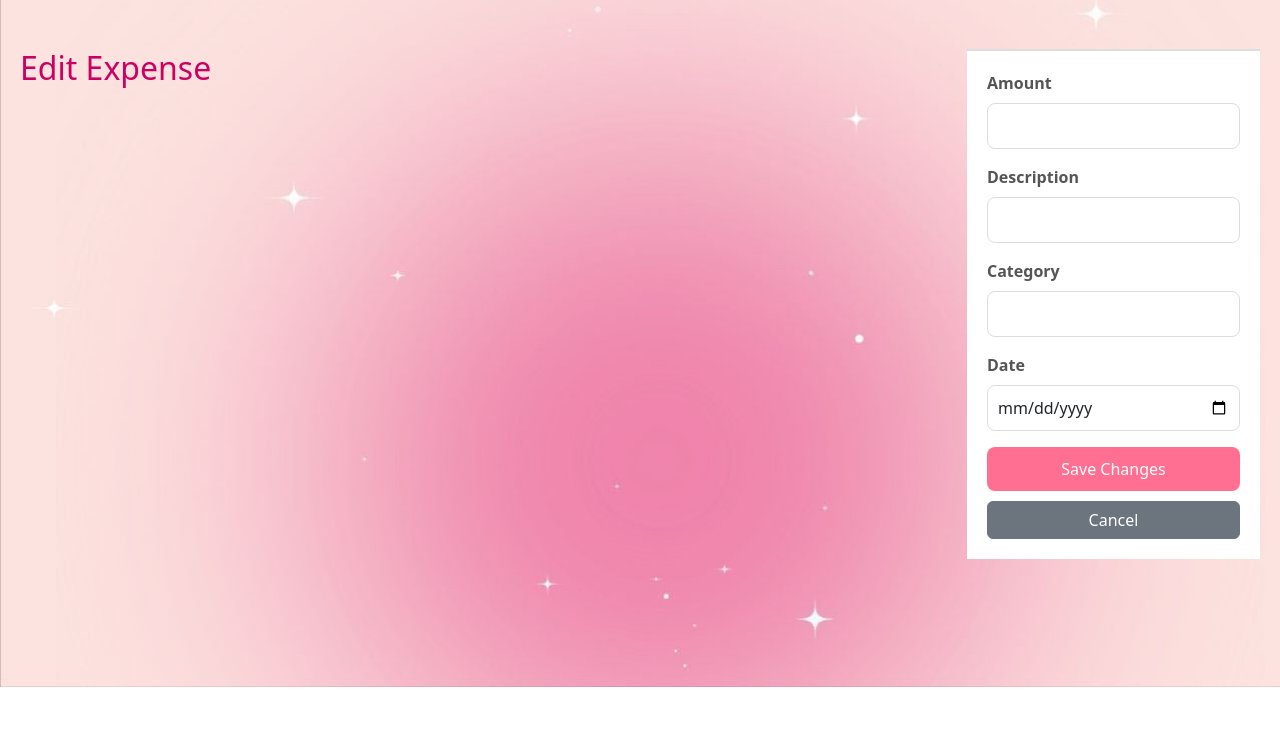
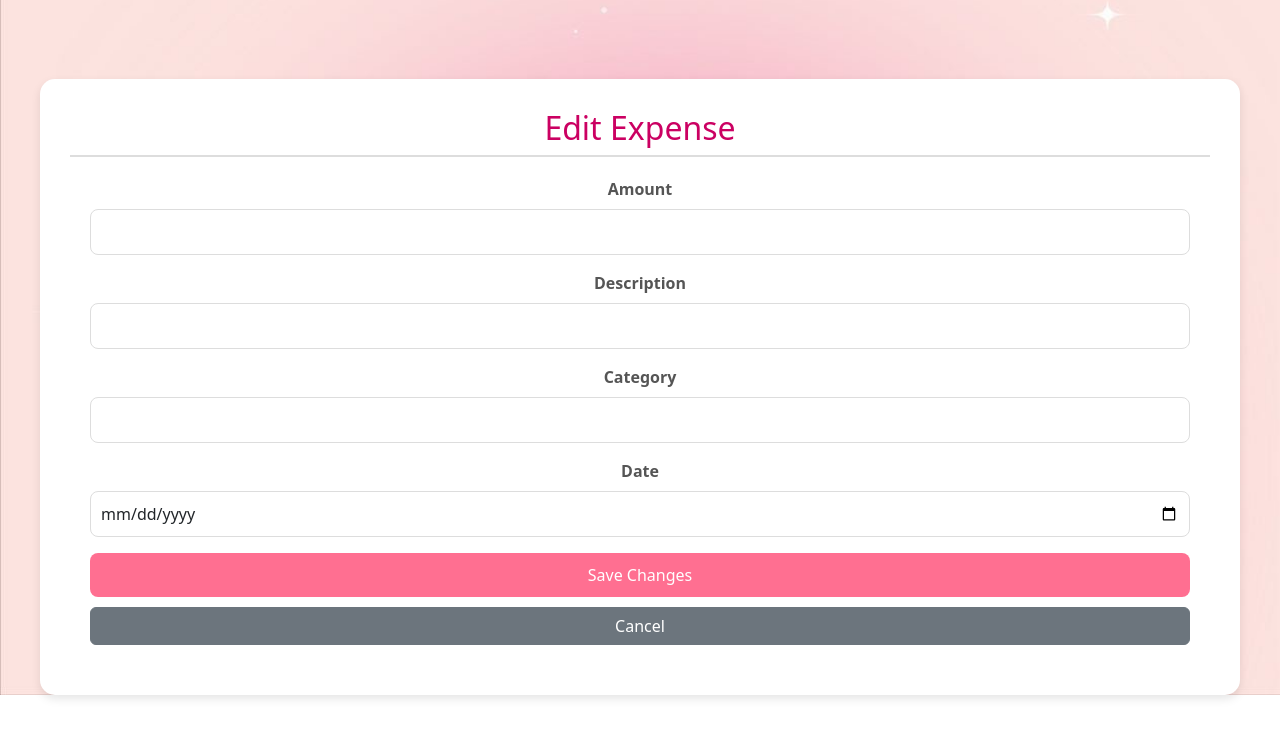
Before and after one commit to Dominika29/Expense-Tracker, a Flask app: template templates/edit_expense.html in a window 1280 px wide. Shown: the part 51-800 px from the top of the page. Run offline with Flask 3, Linux system fonts and the light colour scheme; the template is opened without the code that fills it, so the values that code supplies are empty.

Commit message:
container fix

```diff
--- a/templates/edit_expense.html
+++ b/templates/edit_expense.html
@@ -18,7 +18,7 @@
             </ul>
         </nav>
     </header>
-    <div class="dashboard-container">
+    <div class="history-container">
         <h2>Edit Expense</h2>
         <form action="{{ url_for('edit_expense', expense_id=expense.id) }}" method="post">
             <div class="mb-3">
```
